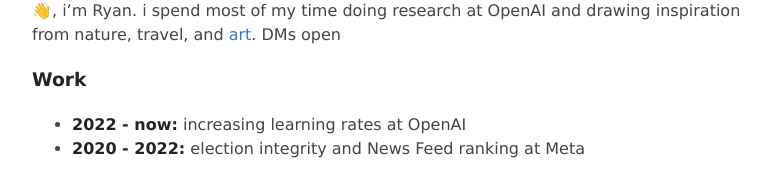
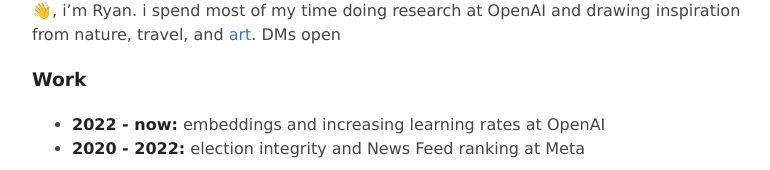
Before and after one commit to Rabrg/rabrg.github.io, a Jekyll site: the page built from index.md, in a window 1280 px wide, cut to the strip 0-359 px from the top of the page. Shown: the part 186-356 px from the top of the strip, without its empty margins (248-1018 px from the left). Built offline with Jekyll 4.4.1, drawn with Linux system fonts in a browser that asks for light colours.

Commit message:
e m b e d d i i n g s

```diff
--- a/index.md
+++ b/index.md
@@ -9,5 +9,5 @@ title: home
 
 ### Work
 
-- **2022 - now:** increasing learning rates at OpenAI
+- **2022 - now:** embeddings and increasing learning rates at OpenAI
 - **2020 - 2022:** election integrity and News Feed ranking at Meta
```
